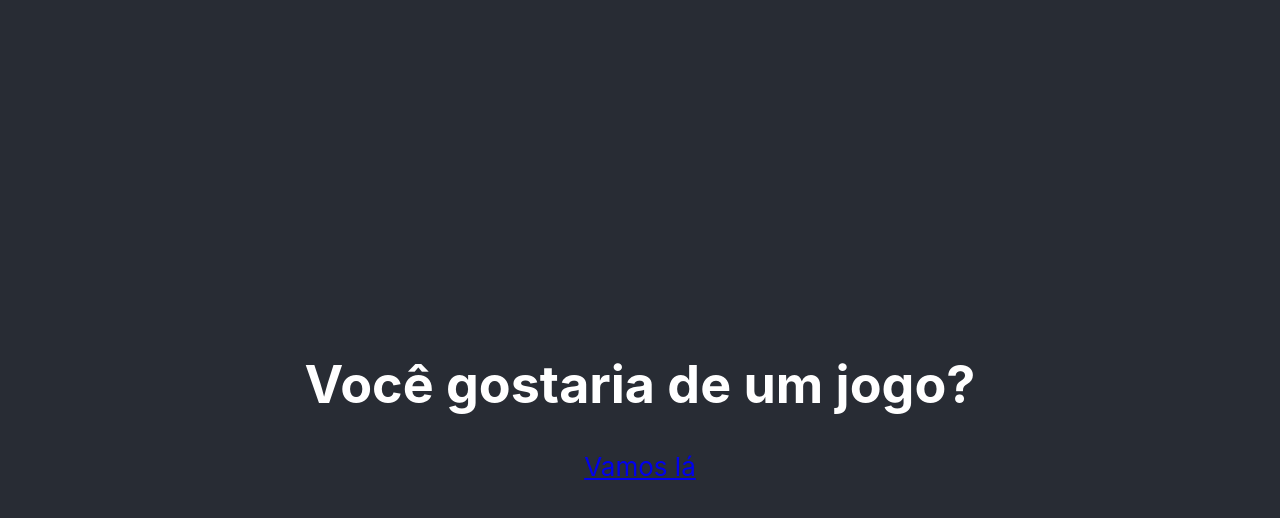
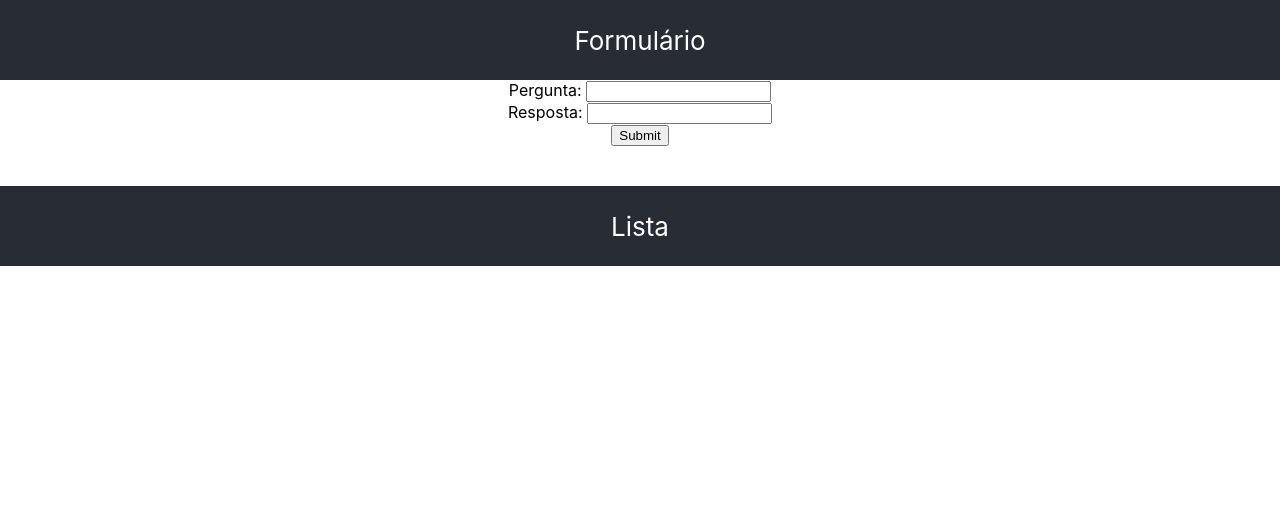
Before and after one commit to AlexAndrei3663/alex-andrei, a React (Create React App) app in the folder projeto/: page / in a window 1280 px wide. Shown: the top 518 px of the page. Built offline with nearby package versions, Linux system fonts and the light colour scheme.

Commit message:
Aprendendo a usar formulários. Aula e exercício

```diff
--- a/projeto/src/App.css
+++ b/projeto/src/App.css
@@ -15,7 +15,7 @@
 
 .App-header {
   background-color: #282c34;
-  min-height: 100vh;
+  min-height: 10vh;
   display: flex;
   flex-direction: column;
   align-items: center;
--- /dev/null
+++ b/projeto/src/atividadeForms/App.js
@@ -0,0 +1,12 @@
+import '../App.css';
+import QuestoesForm from './QuestoesForm';
+
+function App() {
+  return (
+    <div className="App">
+      <QuestoesForm />
+    </div>
+  );
+}
+
+export default App;
--- /dev/null
+++ b/projeto/src/atividadeForms/Listagem.js
@@ -0,0 +1,8 @@
+export default function Listagem(props) {
+    return(
+        <>
+            <div className='App-header'>Lista</div>
+            {props.questoes.map(questao => <li>{questao.pergunta} - {questao.resposta}</li>)}
+        </>
+    )
+}
--- /dev/null
+++ b/projeto/src/atividadeForms/QuestoesForm.js
@@ -0,0 +1,26 @@
+import { useState } from "react";
+import { useForm } from "react-hook-form";
+import Listagem from "./Listagem";
+
+export default function QuestoesForm() {
+    const [questoes, setQuestoes] = useState([])
+    const { register, handleSubmit } = useForm();
+    const onSubmit = data => {setQuestoes([...questoes, data])};
+
+    return(
+        <>
+            <div className="App-header">Formulário</div>
+            <form onSubmit={handleSubmit(onSubmit)}>
+                <label>Pergunta: </label>
+                <input {...register("pergunta")}></input> <br />
+
+                <label>Resposta: </label>
+                <input {...register("resposta")}></input> <br />
+
+                <input type="submit" />
+            </form>
+            <br /><br />
+            <Listagem questoes={questoes}/>
+        </>
+    )
+}
--- /dev/null
+++ b/projeto/src/aulaForms/QuestaoService.js
@@ -0,0 +1,4 @@
+export default function questaoService(questao) {
+    console.log(questao)
+    alert("Questão registrada com sucesso!!")
+}
--- a/projeto/src/aulaRotas/App.js
+++ b/projeto/src/aulaRotas/App.js
@@ -3,6 +3,7 @@ import Home from './Home';
 import FirstPage from './FirstPage';
 import SecondPage from './SecondPage';
 import '../App.css';
+import Formulario from '../aulaForms/Formulario';
 
 function App() {
   return (
@@ -12,6 +13,7 @@ function App() {
         <Route path='/' element={<Home />} />
         <Route path='/first-page/:answer' element={<FirstPage />} />
         <Route path='/second-page' element={<SecondPage />} />
+        <Route path='/formulario' element={<Formulario />} />
       </Routes>
     </div>
   );
--- a/projeto/src/aulaRotas/Home.js
+++ b/projeto/src/aulaRotas/Home.js
@@ -10,6 +10,7 @@ export default function Home(props) {
                 <nav> <Link to="first-page/like"> Gosto </Link> </nav>
                 <nav> <Link to="first-page/nop"> Não </Link> </nav>
                 <nav> <Link to="first-page/joke"> Pavê ou pá cumê </Link> </nav>
+                <nav> <Link to="formulario"> Formulário </Link> </nav>
             </div>
         </>
     )
--- a/projeto/src/index.js
+++ b/projeto/src/index.js
@@ -1,7 +1,7 @@
 import React from 'react';
 import ReactDOM from 'react-dom';
 import './index.css';
-import App from './rotasEHooks/App';
+import App from './atividadeForms/App';
 import reportWebVitals from './reportWebVitals';
 import { BrowserRouter } from 'react-router-dom';
 
```
Also changed, not shown: projeto/src/aulaForms/Formulario.js (added, +25 -0 lines).
